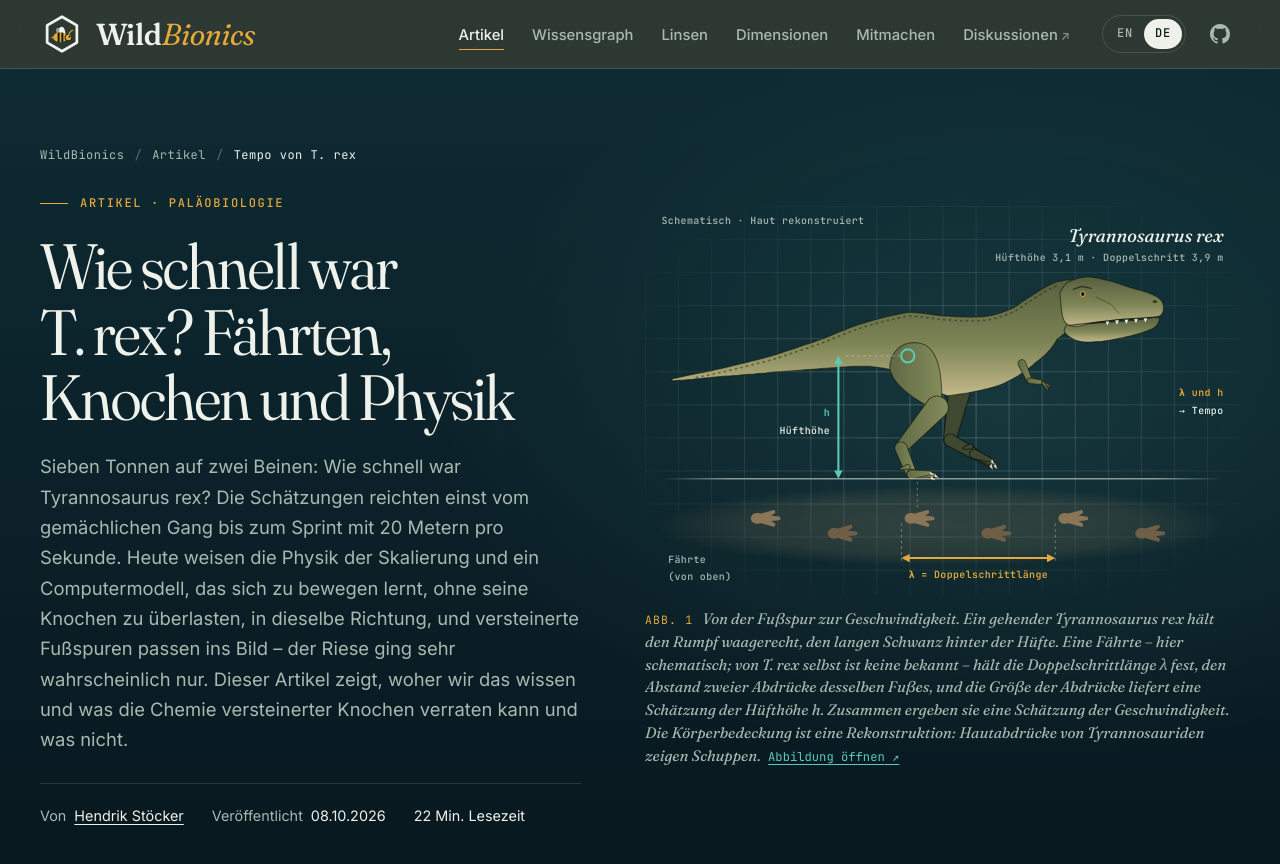
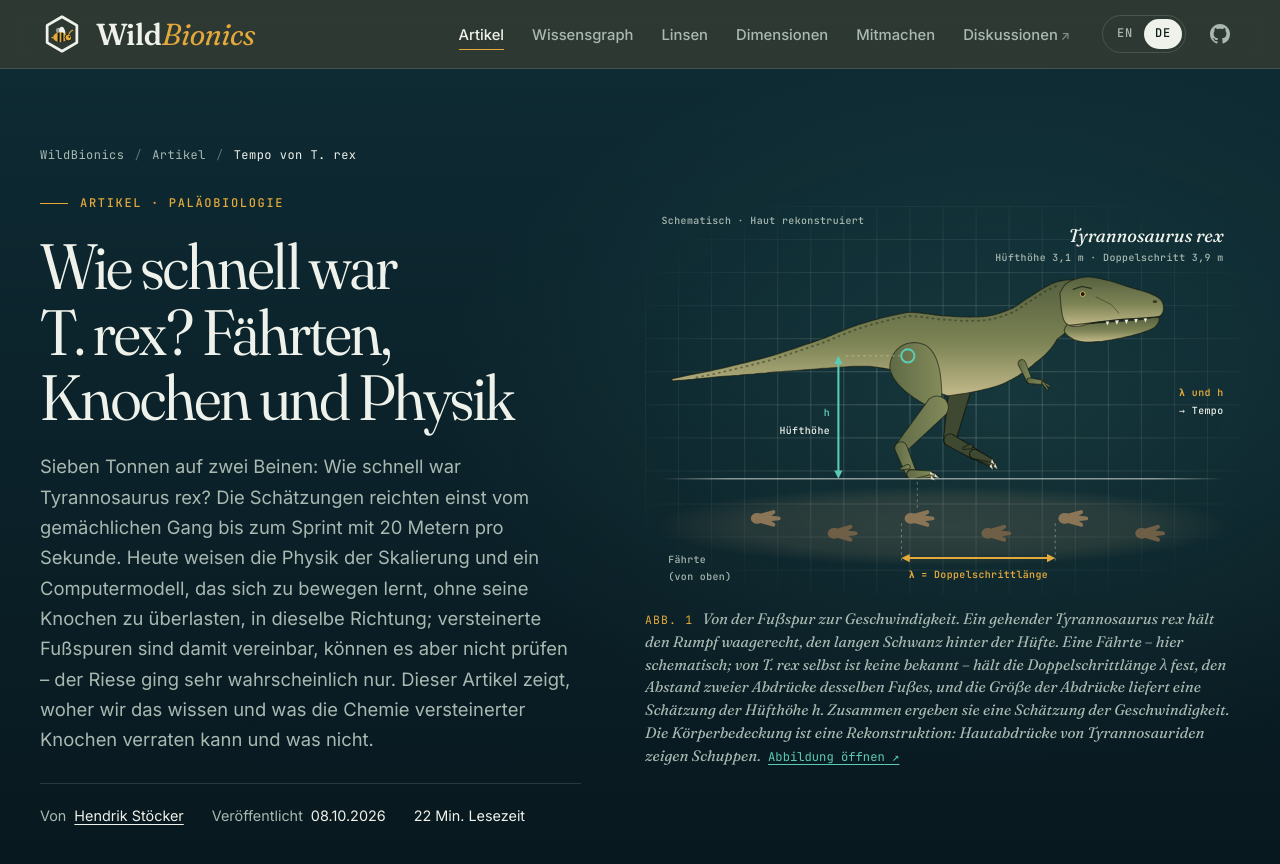
Before and after one commit to hstoecker/wildbionics, a Jekyll site: the page built from _articles/trex-running.de.md, in a window 1280 px wide and 900 px high. Shown: the top 864 px of the window. Built offline with Jekyll 4.4.1, drawn with Linux system fonts in a browser that asks for light colours; some of the changed text lies outside the part shown.

Commit message:
Review suggestions: footprints consistent but cannot test, Buckley hedge, 1 m/s gap (EN + DE)
Co-Authored-By: Claude Opus 5.5 <noreply@anthropic.com>

```diff
--- a/_articles/trex-running.de.md
+++ b/_articles/trex-running.de.md
@@ -5,12 +5,12 @@ ref: trex-running
 title: "Wie schnell war T. rex? Fährten, Knochen und Physik"
 short_title: "Tempo von T. rex"
 kicker: "Artikel · Paläobiologie"
-description: "Konnte T. rex rennen? Ein Knochenspannungsmodell sagt: Er ging wahrscheinlich nur, und Fußspuren passen ins Bild. Woher wir das wissen – von Physik bis Chemie."
-dek: "Sieben Tonnen auf zwei Beinen: Wie schnell war Tyrannosaurus rex? Die Schätzungen reichten einst vom gemächlichen Gang bis zum Sprint mit 20 Metern pro Sekunde. Heute weisen die Physik der Skalierung und ein Computermodell, das sich zu bewegen lernt, ohne seine Knochen zu überlasten, in dieselbe Richtung, und versteinerte Fußspuren passen ins Bild – der Riese ging sehr wahrscheinlich nur. Dieser Artikel zeigt, woher wir das wissen und was die Chemie versteinerter Knochen verraten kann und was nicht."
+description: "Konnte T. rex rennen? Ein Knochenspannungsmodell sagt: Er ging wahrscheinlich nur; Fußspuren passen dazu, prüfen es aber nicht. Woher wir das wissen."
+dek: "Sieben Tonnen auf zwei Beinen: Wie schnell war Tyrannosaurus rex? Die Schätzungen reichten einst vom gemächlichen Gang bis zum Sprint mit 20 Metern pro Sekunde. Heute weisen die Physik der Skalierung und ein Computermodell, das sich zu bewegen lernt, ohne seine Knochen zu überlasten, in dieselbe Richtung; versteinerte Fußspuren sind damit vereinbar, können es aber nicht prüfen – der Riese ging sehr wahrscheinlich nur. Dieser Artikel zeigt, woher wir das wissen und was die Chemie versteinerter Knochen verraten kann und was nicht."
 date: 2026-10-08
 permalink: /de/artikel/t-rex-laufen/
 image: /assets/og/trex-running-de.jpg
-og: { eyebrow: "Biologie · Physik · Chemie · Physical AI", title: "Wie schnell war <em>T. rex</em>?", sub: "Das Quadrat-Kubik-Gesetz und ein virtueller T. rex, der seine Knochen schonen muss, zeigen in dieselbe Richtung, und Fußspuren passen dazu: Der Riese ging sehr wahrscheinlich nur.", title_px: 64 }
+og: { eyebrow: "Biologie · Physik · Chemie · Physical AI", title: "Wie schnell war <em>T. rex</em>?", sub: "Das Quadrat-Kubik-Gesetz und ein virtueller T. rex, der seine Knochen schonen muss, zeigen in dieselbe Richtung; Fußspuren passen dazu, prüfen es aber nicht: Der Riese ging sehr wahrscheinlich nur.", title_px: 64 }
 image_alt: "Ein gehender Tyrannosaurus rex in Seitenansicht mit waagerechtem Rumpf und langem Schwanz, darunter eine Reihe dreizehiger Fußabdrücke. Eingezeichnet sind die Doppelschrittlänge λ zwischen zwei Abdrücken desselben Fußes und die Hüfthöhe h."
 hero_figure: svg/trex-running.svg
 hero_caption: "<span class=\"caption__label\">Abb. 1</span> Von der Fußspur zur Geschwindigkeit. Ein gehender Tyrannosaurus rex hält den Rumpf waagerecht, den langen Schwanz hinter der Hüfte. Eine Fährte – hier schematisch; von T. rex selbst ist keine bekannt – hält die Doppelschrittlänge λ fest, den Abstand zweier Abdrücke desselben Fußes, und die Größe der Abdrücke liefert eine Schätzung der Hüfthöhe h. Zusammen ergeben sie eine Schätzung der Geschwindigkeit. Die Körperbedeckung ist eine Rekonstruktion: Hautabdrücke von Tyrannosauriden zeigen Schuppen."
@@ -500,6 +500,6 @@ Physical AI – verkörperte künstliche Intelligenz, also Maschinen, die in der
 
 ## Was wir noch nicht wissen
 
-Das Knochenspannungsmodell spricht für Gehen, frühere Muskelmodelle bezweifelten schon, dass T. rex schnell rennen konnte, und die bekannten Fußspuren passen ins Bild: Ein ausgewachsener T. rex rannte sehr wahrscheinlich nicht mit allen Füßen in der Luft [5](#ref-5){:.cite} [6](#ref-6){:.cite} – auch wenn die Fährten, von Verwandten mit kleineren Füßen hinterlassen, nur zeigen, wie diese gingen, nicht wie schnell sie sein konnten [7](#ref-7){:.cite}. Wie schnell er ging und wie sich seine Fortbewegung veränderte, während er vom leichten Jungtier zum Riesen heranwuchs, ist weiter umstritten, denn Muskeln und Sehnen bleiben fast nie erhalten, und jedes Modell hängt von Annahmen über sie ab [11](#ref-11){:.cite} [5](#ref-5){:.cite} [4](#ref-4){:.cite}. Mehr Fährten würden helfen: Die bekannten Tyrannosauridenfährten zeigen nur Gehen, und künftige Modelle können sie als Kontrolle nutzen [7](#ref-7){:.cite}.
+Das Knochenspannungsmodell spricht für Gehen, frühere Muskelmodelle bezweifelten schon, dass T. rex schnell rennen konnte, und die bekannten Fußspuren sind damit vereinbar, können es aber nicht prüfen: Ein ausgewachsener T. rex rannte sehr wahrscheinlich nicht mit allen Füßen in der Luft [5](#ref-5){:.cite} [6](#ref-6){:.cite} – auch wenn die Fährten, von Verwandten mit kleineren Füßen hinterlassen, nur zeigen, wie diese gingen, nicht wie schnell sie sein konnten [7](#ref-7){:.cite}. Wie schnell er ging und wie sich seine Fortbewegung veränderte, während er vom leichten Jungtier zum Riesen heranwuchs, ist weiter umstritten, denn Muskeln und Sehnen bleiben fast nie erhalten, und jedes Modell hängt von Annahmen über sie ab [11](#ref-11){:.cite} [5](#ref-5){:.cite} [4](#ref-4){:.cite}. Mehr Fährten würden helfen: Die bekannten Tyrannosauridenfährten zeigen nur Gehen, und künftige Modelle können sie als Kontrolle nutzen [7](#ref-7){:.cite}.
 
 Die Chemie fossiler Knochen bleibt ebenso offen. Neue Werkzeuge wie Synchrotron-Röntgenstrahlung erlauben es, Strukturen im Inneren eines Knochens abzubilden und ihre Chemie zu kartieren, und heilende Brüche, reich an neuen Blutgefäßen, könnten künftig gute Orte für die Suche nach erhaltenem Weichgewebe sein [3](#ref-3){:.cite}. Ob ursprüngliche Dinosaurierproteine Dutzende Millionen Jahre überdauern können, werden erst Studien entscheiden, die Verunreinigungen ausschließen und Erhaltungsmechanismen überprüfen [18](#ref-18){:.cite} [24](#ref-24){:.cite}.
```
Also changed, not shown: other parts of _articles/trex-running.de.md (+2 -2 lines), _articles/trex-running.en.md (+6 -6 lines), assets/og/trex-running-de.jpg, assets/og/trex-running-en.jpg.
